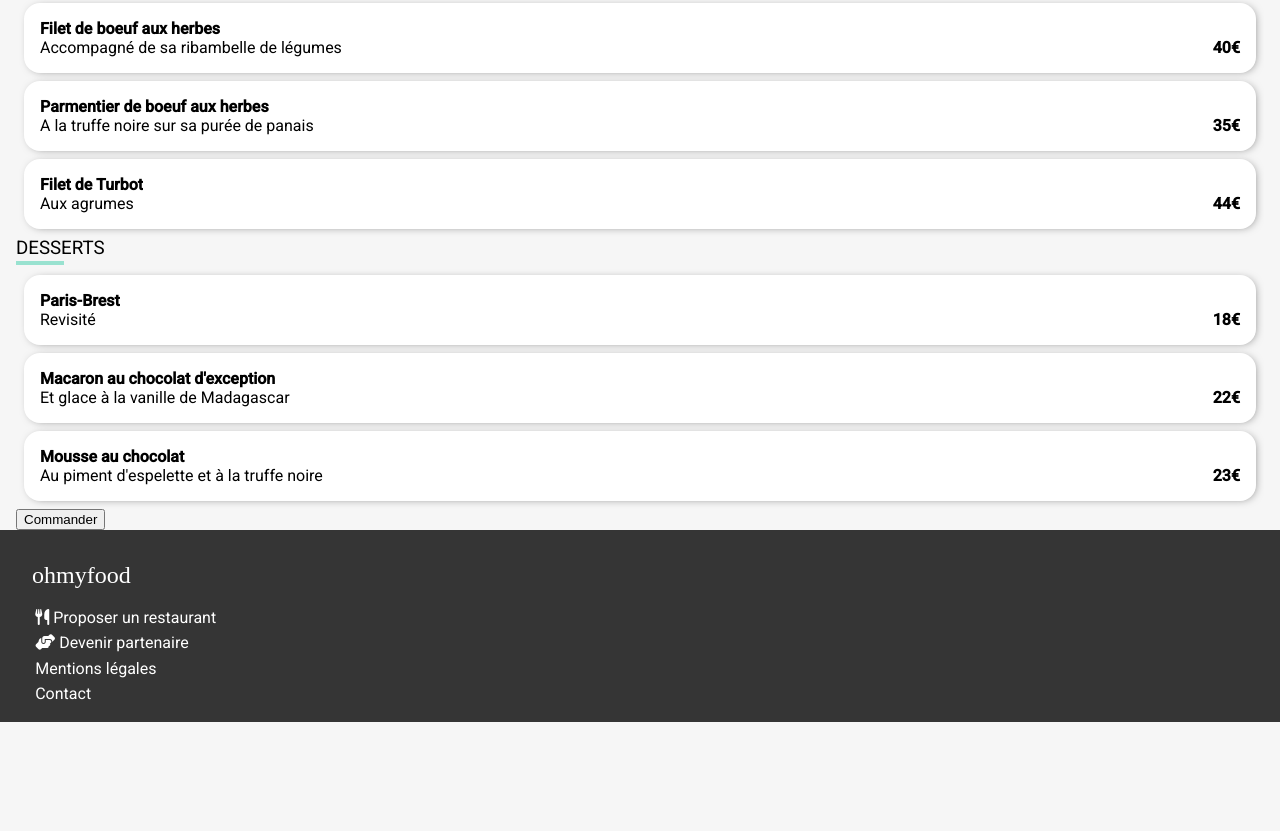
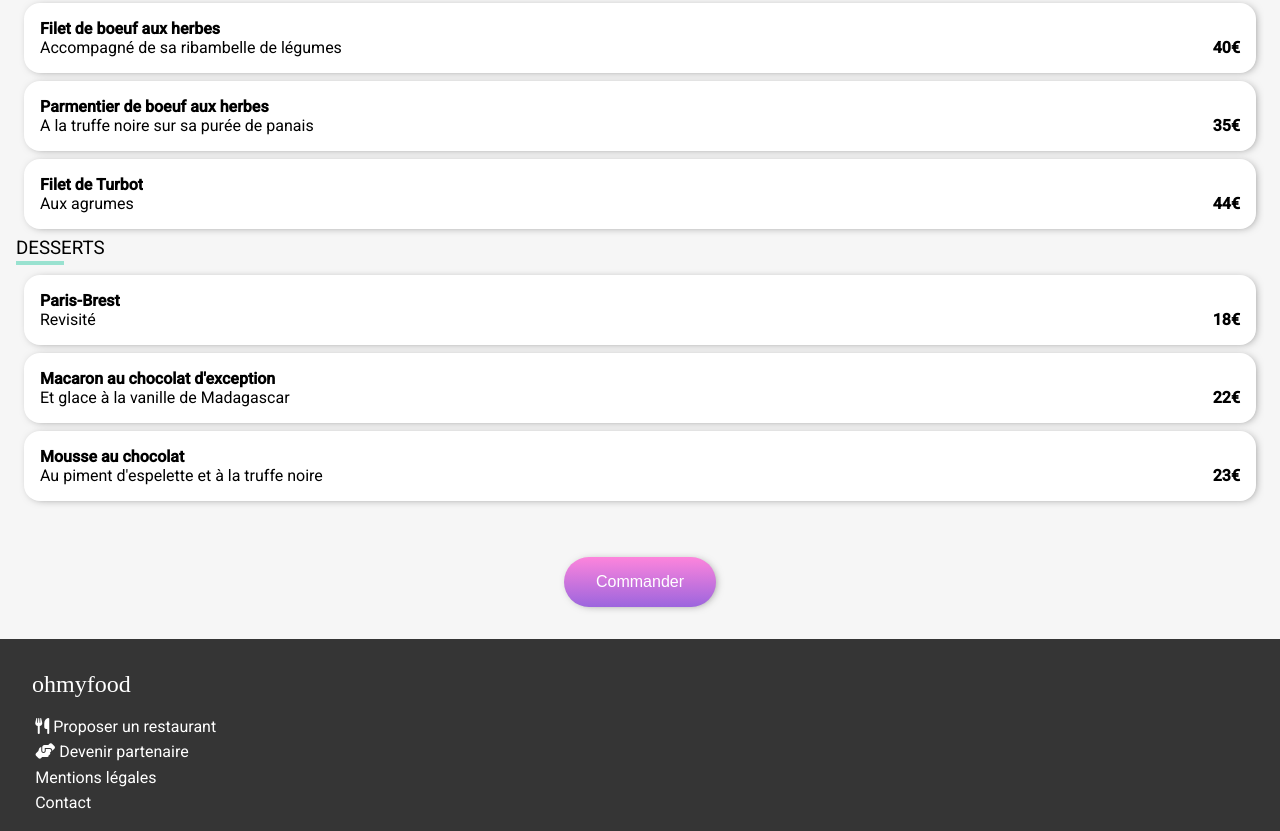
Before and after one commit to elsa2205/P3_Elsa_Peguet_062022, a website: page html/la_palette_du_gout.html in a window 1280 px wide. Shown: the part 1020-1851 px from the top of the page. Before the commit the page ends 1742 px from the top, so only its background shows below. Drawn offline with Linux system fonts and the light colour scheme; a web font is replaced by a local one.

Commit message:
button modifié

```diff
--- a/html/la_palette_du_gout.html
+++ b/html/la_palette_du_gout.html
@@ -156,9 +156,11 @@
         </section>
 
 
-        <div class="order">
-          <button>Commander</button>
-        </div>
+<section class="explorer">
+  <button>Commander</button>
+  <div class="gradient">
+  </div>
+</section>
 
 
 
```
Also changed, not shown: html/a_la_francaise.html (+4 -2 lines), html/la_note_enchantee.html (+5 -2 lines), html/le_delice_des_sens.html (+4 -2 lines).
